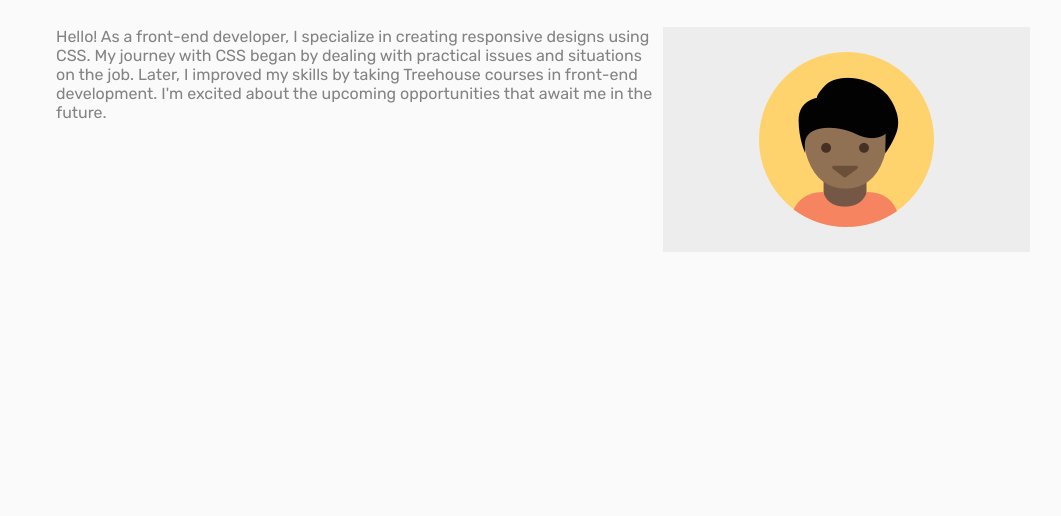
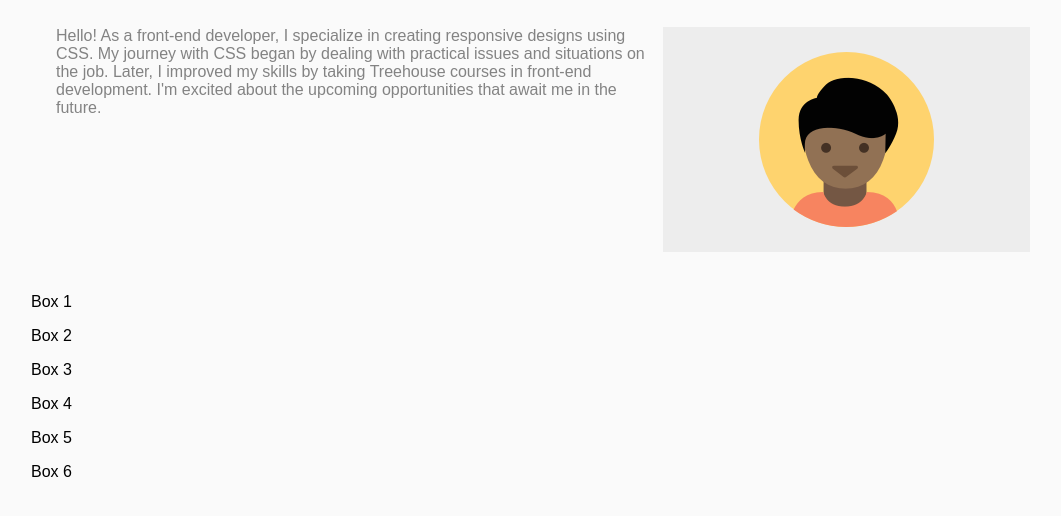
Before and after one commit to DraganaBegojev/Project-2, a plain HTML site: page index.html in a window 1280 px wide. Shown: the part 96-612 px from the top of the page, without its empty margins (97-1158 px from the left). Drawn offline with Linux system fonts and the light colour scheme.

Commit message:
Portfolio HTML
Add portfolio in html

```diff
--- a/index.html
+++ b/index.html
@@ -5,8 +5,10 @@
     <title>Dragana Begojev</title>
     <meta name="viewport" content="width=device-width, initial-scale=1.0">
     <link rel="stylesheet" href="css/styles.css">
+    <link rel="preconnect" href="https://fonts.googleapis.com">
+    <link rel="preconnect" href="https://fonts.gstatic.com" crossorigin>
+    <link href="https://fonts.googleapis.com/css?family=Roboto:100" rel="stylesheet">
     <title>Document</title>
-    <link href="https://fonts.googleapis.com/css2?family=Roboto:ital,wght@0,100;0,300;0,400;0,500;0,700;0,900;1,100;1,300;1,400;1,500;1,700;1,900&family=Rubik:ital,wght@0,300..900;1,300..900&display=swap" rel="stylesheet">
 </head>
 <body>
     <header>
@@ -23,5 +25,27 @@
             <p class="message">Hello! As a front-end developer, I specialize in creating responsive designs using CSS. My journey with CSS began by dealing with practical issues and situations on the job. Later, I improved my skills by taking Treehouse courses in front-end development. I'm excited about the upcoming opportunities that await me in the future.</p>
         </div>
     </header>
+    <main>
+        <div class="container">
+            <div class="col box-1">
+              <p>Box 1</p>
+            </div>
+            <div class="col box-2">
+              <p>Box 2</p>
+            </div>
+            <div class="col box-3">
+              <p>Box 3</p>
+            </div>
+            <div class="col box-4">
+              <p>Box 4</p>
+            </div>
+            <div class="col box-5">
+              <p>Box 5</p>
+            </div>
+            <div class="col box-6">
+              <p>Box 6</p>
+            </div>
+          </div>
+    </main>
 </body>
 </html>
```
